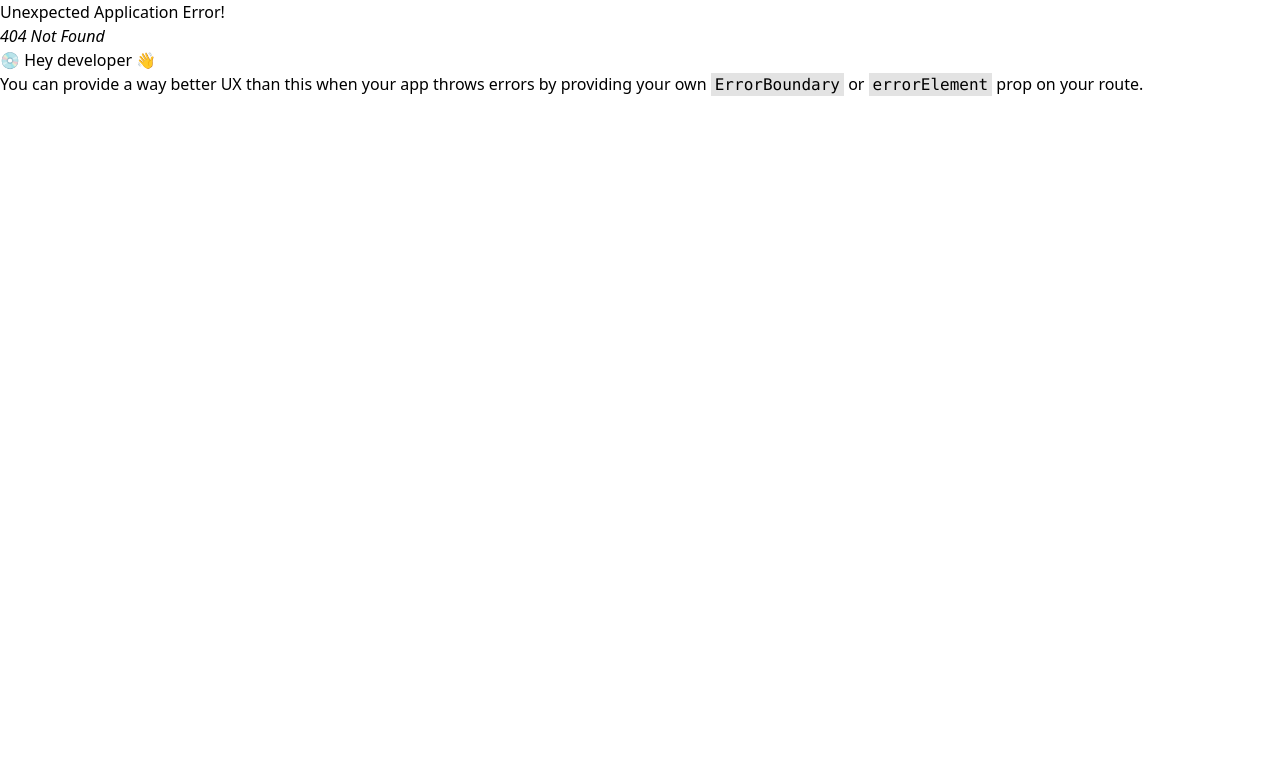
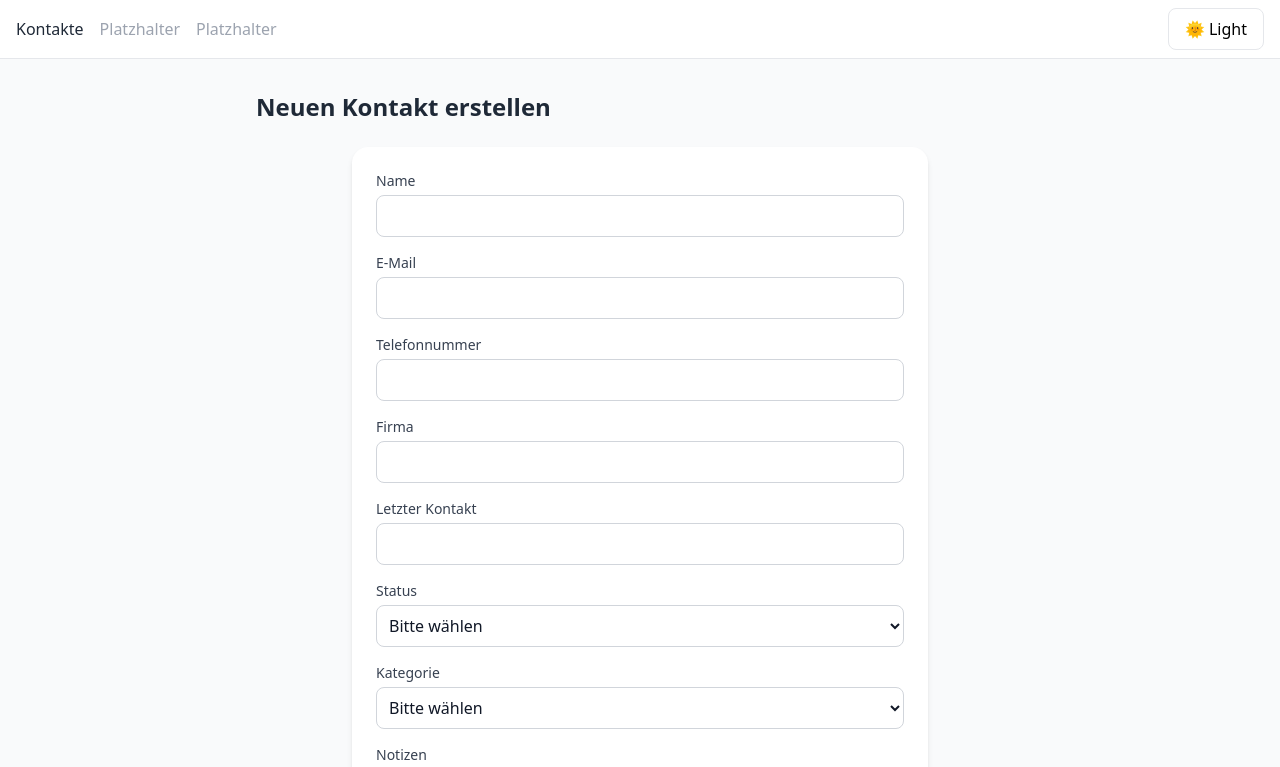
Before and after one commit to DamianToromanovic/CRM, a React (Vite) app in the folder crm-timetracker-app/: page /contacts/contact-form/1 in a window 1280 px wide. Before the commit this address had no page. Shown: the top 767 px of the page. Built offline with nearby package versions, Linux system fonts and the light colour scheme.

Commit message:
bearbeoten button, filter ausgebaut new navi für bearbetien um formular zu laden

```diff
--- a/crm-timetracker-app/src/App.jsx
+++ b/crm-timetracker-app/src/App.jsx
@@ -12,6 +12,7 @@ const router = createBrowserRouter([
     children: [
       { path: "contacts", element: <ContactsPage /> },
       { path: "contacts/contact-form", element: <CreateContactPage /> },
+      { path: "contacts/contact-form/:id", element: <CreateContactPage /> },
       { path: "contacts/:contactId", element: <ContactDashboardPage /> },
     ],
   },
--- a/crm-timetracker-app/src/components/ContactFilter.jsx
+++ b/crm-timetracker-app/src/components/ContactFilter.jsx
@@ -103,6 +103,12 @@ export default function ContactFilter({ filters, dispatchFilters }) {
               </label>
             ))}
           </div>
+          <button
+            type="button"
+            onClick={() => dispatchFilters({ type: "RESET_FILTERS" })}
+          >
+            Alle Filter zurücksetzen
+          </button>
         </div>
       )}
     </div>
--- a/crm-timetracker-app/src/components/ContactList.jsx
+++ b/crm-timetracker-app/src/components/ContactList.jsx
@@ -2,13 +2,9 @@ import React from "react";
 import { useNavigate } from "react-router-dom";
 import { useContactList } from "../context/ContactContext";
 
-export default function ContactList({
-  contactList,
-  dispatchContact,
-  showForm,
-}) {
+export default function ContactList() {
   const navigate = useNavigate();
-  const { dispatchContactList } = useContactList();
+  const { contactList, dispatchContactList } = useContactList();
 
   return (
     <section className="max-w-4xl mx-auto mt-6 space-y-4">
@@ -45,8 +41,7 @@ export default function ContactList({
             <button
               onClick={(e) => {
                 e.stopPropagation();
-                dispatchContact({ type: "LOAD_CONTACT", payload: contact });
-                showForm();
+                navigate(`/contacts/contact-form/${contact.id}`);
               }}
               type="button"
               className="px-3 py-1 rounded-lg bg-blue-500 text-white hover:bg-blue-600 text-sm"
--- a/crm-timetracker-app/src/pages/ContactsPage.jsx
+++ b/crm-timetracker-app/src/pages/ContactsPage.jsx
@@ -24,9 +24,18 @@ export default function ContactsPage() {
     visibleContacts = visibleContacts.filter((c) =>
       c.name.toLowerCase().includes(searchedTerm.toLowerCase())
     );
-  } else if (filters.length > 1) {
-    visibleContacts = filters;
   }
+
+  visibleContacts = visibleContacts.filter((contact) => {
+    return (
+      (filters.status.length === 0 ||
+        filters.status.includes(contact.status)) &&
+      (filters.category.length === 0 ||
+        filters.category.includes(contact.category)) &&
+      (filters.company.length === 0 ||
+        filters.company.includes(contact.company))
+    );
+  });
 
   return (
     <main className="min-h-screen bg-gray-50 dark:bg-gray-900 py-8 px-4">
--- a/crm-timetracker-app/src/pages/CreateContactPage.jsx
+++ b/crm-timetracker-app/src/pages/CreateContactPage.jsx
@@ -1,25 +1,37 @@
-import React, { useReducer } from "react";
+import React, { useReducer, useEffect } from "react";
 import ContactForm from "../components/ContactForm";
 import { contactReducer, initialContact } from "../reducers/contactReducer";
 import { useContactList } from "../context/ContactContext";
-import { useNavigate } from "react-router-dom";
+import { useNavigate, useParams } from "react-router-dom";
 
 export default function CreateContactPage() {
+  const { id } = useParams();
+  const { contactList, dispatchContactList } = useContactList();
+  const navigate = useNavigate();
+
+  const kontaktZumBearbeiten = contactList.find((c) => c.id === Number(id));
+
   const [contactState, dispatchContact] = useReducer(
     contactReducer,
-    initialContact
+    kontaktZumBearbeiten || initialContact
   );
-  const { dispatchContactList } = useContactList();
-  const navigate = useNavigate();
 
   const handleSubmit = (e) => {
     e.preventDefault();
-    const newContact = {
+
+    const kontaktDaten = {
       ...contactState,
-      id: Date.now(),
-      createdAt: new Date().toISOString(),
+      id: kontaktZumBearbeiten ? kontaktZumBearbeiten.id : Date.now(),
+      createdAt: kontaktZumBearbeiten
+        ? kontaktZumBearbeiten.createdAt
+        : new Date().toISOString(),
     };
-    dispatchContactList({ type: "ADD", payload: newContact });
+
+    dispatchContactList({
+      type: kontaktZumBearbeiten ? "UPDATE" : "ADD",
+      payload: kontaktDaten,
+    });
+
     dispatchContact({ type: "RESET" });
     navigate("/contacts");
   };
@@ -28,8 +40,11 @@ export default function CreateContactPage() {
     <main className="min-h-screen bg-gray-50 dark:bg-gray-900 py-8 px-4">
       <div className="max-w-3xl mx-auto">
         <h1 className="text-2xl font-bold text-gray-800 dark:text-white mb-6">
-          Neuen Kontakt erstellen
+          {kontaktZumBearbeiten
+            ? "Kontakt bearbeiten"
+            : "Neuen Kontakt erstellen"}
         </h1>
+
         <ContactForm
           contactState={contactState}
           dispatchContact={dispatchContact}
--- a/crm-timetracker-app/src/reducers/filterReducer.js
+++ b/crm-timetracker-app/src/reducers/filterReducer.js
@@ -18,7 +18,6 @@ export function filterReducer(state, action) {
 
     case "RESET_FILTERS":
       return initialFilters;
-
     default:
       return state;
   }
```
